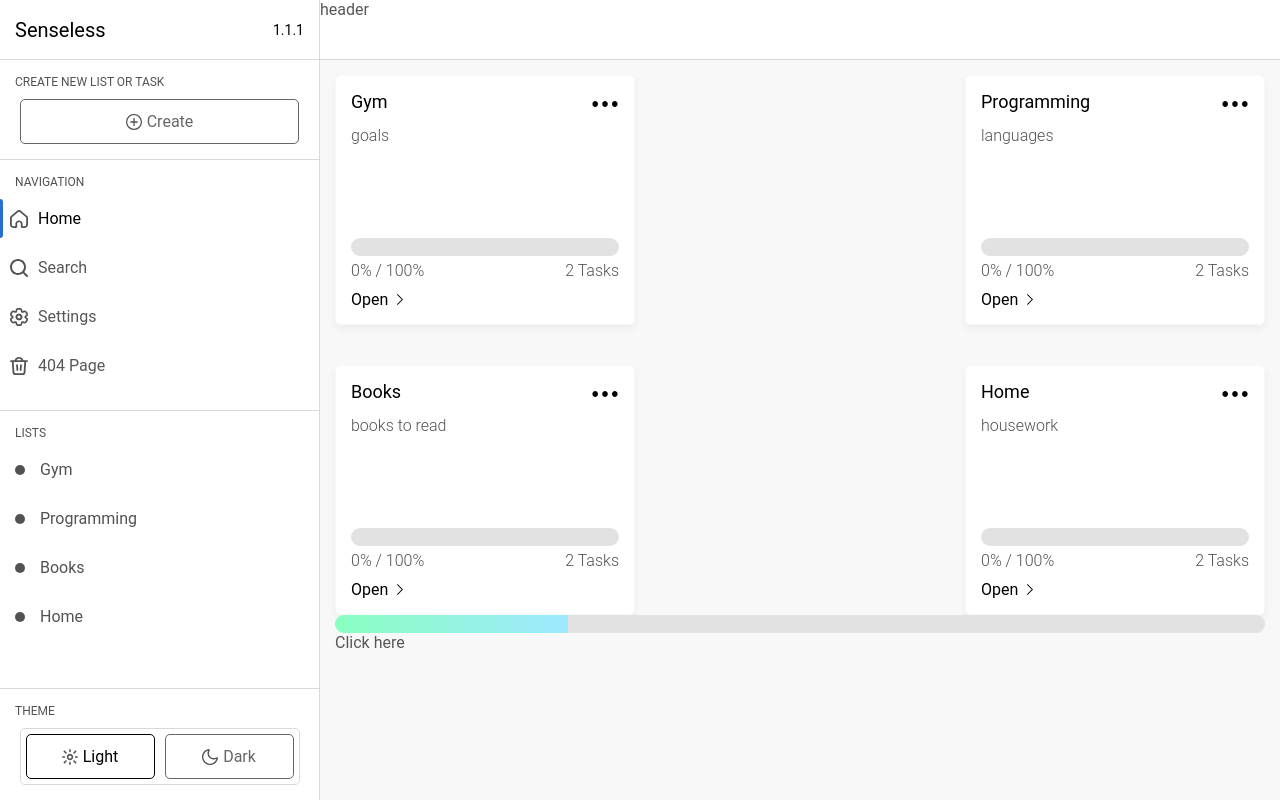
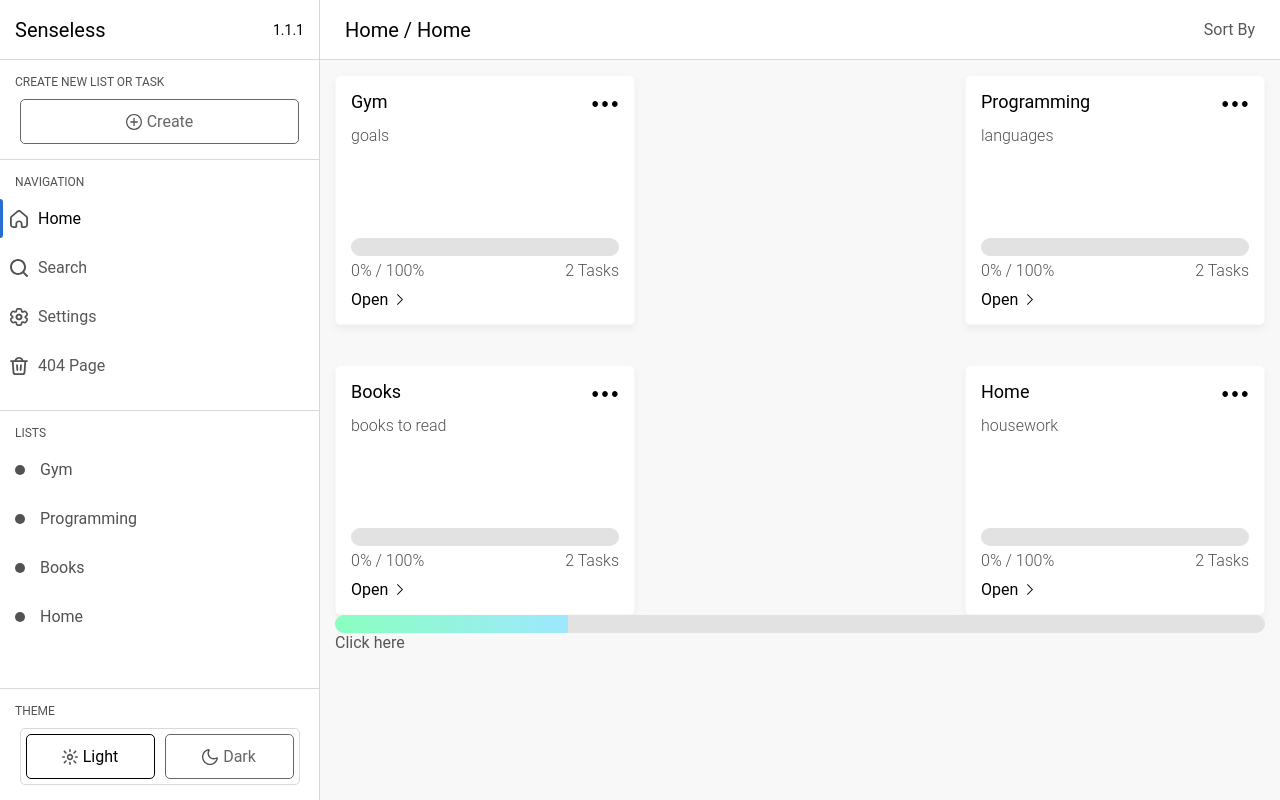
Before and after one commit to shittycodesource/vue-todo-list, a Vue app: page / in a window 1280 px wide. Built offline with nearby package versions, Linux system fonts and the light colour scheme.

Commit message:
header update

```diff
--- a/src/App.vue
+++ b/src/App.vue
@@ -77,6 +77,8 @@ export default {
         -moz-osx-font-smoothing: grayscale;
 
         background-color: var(--main-background-color);
+
+        overflow: hidden;
     }
 
     *,*::before,*::after {
--- a/src/components/Dropdown.vue
+++ b/src/components/Dropdown.vue
@@ -80,6 +80,7 @@
             background: var(--block-background-color);
             cursor: pointer;
             box-shadow: none;
+            border-radius: none;
 
             font-family: inherit;
             font-size: inherit;
--- a/src/components/Inputs/vButton.vue
+++ b/src/components/Inputs/vButton.vue
@@ -99,5 +99,6 @@
             text-align: center;
             justify-content: center;
         }
+
     }
 </style>
--- a/src/components/Tasks/TasksHeader.vue
+++ b/src/components/Tasks/TasksHeader.vue
@@ -13,7 +13,7 @@
         </div>
         <div class="tasks__right">
 
-            <Dropdown :isOpened="isDropdownOpen" @clickOutside="isDropdownOpen = !isDropdownOpen">
+            <Dropdown :isOpened="isDropdownOpen" @clickOutside="toggleDropdown">
                 <div @click="toggleDropdown" class="dropdown-title">Sort by</div>
 
                 <template #options>
@@ -35,11 +35,13 @@
 </template>
 
 <script>
-import { mapActions, mapGetters } from 'vuex';
-import Dropdown from '@/components/Dropdown.vue';
+    import { mapActions, mapGetters } from 'vuex';
+    import Dropdown from '@/components/Dropdown.vue';
+    import dropdownMixin from '../../mixins/dropdownMixin';
 
     export default {
         name: 'TasksHeader',
+        mixins: [ dropdownMixin ],
         data() {
             return {
                 buttons: [
@@ -47,7 +49,6 @@ import Dropdown from '@/components/Dropdown.vue';
                     { name: 'Complete', handler: () => this.sortTaskBy('complete') },
                     { name: 'Incomplete', handler: () => this.sortTaskBy('incomplete') },
                 ],
-                isDropdownOpen: false,
             }
         },
         props: {
@@ -74,9 +75,6 @@ import Dropdown from '@/components/Dropdown.vue';
             ]),
             sortTaskBy(name) {
                 this.sortTasks(name);
-            },
-            toggleDropdown() {
-                this.isDropdownOpen = !this.isDropdownOpen
             },
         }
     }
--- a/src/components/app/vHeader.vue
+++ b/src/components/app/vHeader.vue
@@ -1,20 +1,75 @@
 <template>
     <header class="header">
-        <div class="header-inner">
-            header
+        <div class="header__inner">
+            <h5 class="header__title">{{ getHeaderTitle }}</h5>
+            <div class="header__center" v-if="isListOpened">
+                <v-progress :fill="getListProgress(getListTasks)"/>
+            </div>
+            <div class="header__actions">
+                <dropdown :isOpened="isDropdownOpen">
+                    <template><div class="dropdown-title" @click="toggleDropdown">Sort By</div></template>
+                    <template #options>
+                        <v-button
+                            class="btn--choose"
+                            v-for="btn in buttons"
+                            :key="btn.name"
+                            @click="btn.handler"
+                            :class="{'active': getTasksSortType == btn.name.toLowerCase()}"
+                        >
+                            {{ btn.name }}
+                        </v-button>
+                    </template>
+                </dropdown>
+            </div>
         </div>
     </header>
 </template>
 
 <script>
+    import Dropdown from '../Dropdown.vue'
+    import vButton from '../Inputs/vButton.vue'
+    import vProgress from '../vProgress.vue'
+    import dropdownMixin from '../../mixins/dropdownMixin';
+    import { mapGetters } from 'vuex';
+
     export default {
-        name: 'vHeader'
+        name: 'vHeader',
+        components: { Dropdown, vButton, vProgress },
+        mixins: [ dropdownMixin ],
+        data() {
+            return {
+                buttons: [
+                    { name: 'Date', handler: () => this.sortTaskBy('date') },
+                    { name: 'Complete', handler: () => this.sortTaskBy('complete') },
+                    { name: 'Incomplete', handler: () => this.sortTaskBy('incomplete') },
+                ],
+            }
+        },
+        computed: {
+            ...mapGetters(['getList', 'getListProgress', 'getHeaderTitle']),
+            isListOpened() {
+                if (this.$route.name == 'tasks') {
+                    return true;
+                }
+
+                return false;
+            },
+            getListTasks() {
+                const list = this.getList(this.$route.query.listId);
+                return list.tasks;
+            }
+
+        }
     }
 </script>
 
 <style lang="scss">
     .header {
-        width: calc(100% - $sidebarWidth);
+        display: flex;
+        align-items: center;
+        justify-content: flex-start;
+
+        // width: calc(100% - $sidebarWidth);
         height: $headerHeight;
 
         position: absolute;
@@ -24,5 +79,26 @@
 
         background: #fff;
         border-bottom: 1px solid var(--lite);
+
+        &__inner {
+            display: flex;
+            align-items: center;
+            justify-content: space-between;
+            padding: 0 25px;
+            width: 100%;
+        }
+
+        &__title {
+            font-weight: 400;
+            font-size: 20px;
+            color: var(--main-text);
+            text-transform: capitalize;
+            line-height: 0;
+        }
+
+        &__center {
+            max-width: 300px;
+            width: 100%;
+        }
     }
 </style>
--- /dev/null
+++ b/src/mixins/dropdownMixin.js
@@ -0,0 +1,12 @@
+export default {
+    data() {
+        return {
+            isDropdownOpen: false
+        }
+    },
+    methods: {
+        toggleDropdown() {
+            this.isDropdownOpen = !this.isDropdownOpen;
+        }
+    },
+};
--- a/src/pages/HomePage.vue
+++ b/src/pages/HomePage.vue
@@ -25,7 +25,7 @@
 				</template>
 			</card> -->
 			<v-progress :fill="25"/>
-			<dropdown :isOpened="isDropdownOpened" @clickOutside="toggleDropdown">
+			<dropdown :isOpened="isDropdownOpen" @clickOutside="toggleDropdown">
 				<div @click="toggleDropdown">Click here</div>
 				<template #options>
 					<div>1</div>
@@ -56,9 +56,12 @@
 	import Card from '../components/Cards/Card.vue';
 	import vProgress from '../components/vProgress.vue';
 	import Dropdown from '../components/Dropdown.vue';
+	import dropdownMixin from '../mixins/dropdownMixin';
+
 
 	export default {
 		name: 'HomePage',
+		mixins: [ dropdownMixin ],
 		components: {vContainer, ListsGrid, ListCard, ChooseModal, vButton, Card, vProgress, Dropdown },
 		computed: {
 			...mapGetters([
@@ -69,7 +72,6 @@
 			return {
 				listForDelete: false,
 				isOpen: false,
-				isDropdownOpened: false,
 			}
 		},
 		methods: {
@@ -95,9 +97,6 @@
 			toggleChooseModal() {
 				this.isOpen = !this.isOpen;
 			},
-			toggleDropdown() {
-				this.isDropdownOpened = !this.isDropdownOpened;
-			}
 		},
 	}
 </script>
--- a/src/vuex/getters/index.js
+++ b/src/vuex/getters/index.js
@@ -1,9 +1,11 @@
 import lists from './modules/lists';
 import tasks from './modules/tasks';
+import header from './modules/header';
 
 export default {
     getColorTheme: (state) => state.colorTheme,
     getColorThemeFromLocalStorage: () => localStorage.getItem('theme_color'),
     ...lists,
-    ...tasks
+    ...tasks,
+    ...header
 }
--- /dev/null
+++ b/src/vuex/getters/modules/header.js
@@ -0,0 +1,8 @@
+import router from '../../../router';
+
+export default {
+    getHeaderTitle() {
+        console.log(router)
+        return 'Home' + ' / ' + router.currentRoute.name;
+    }
+}
```
